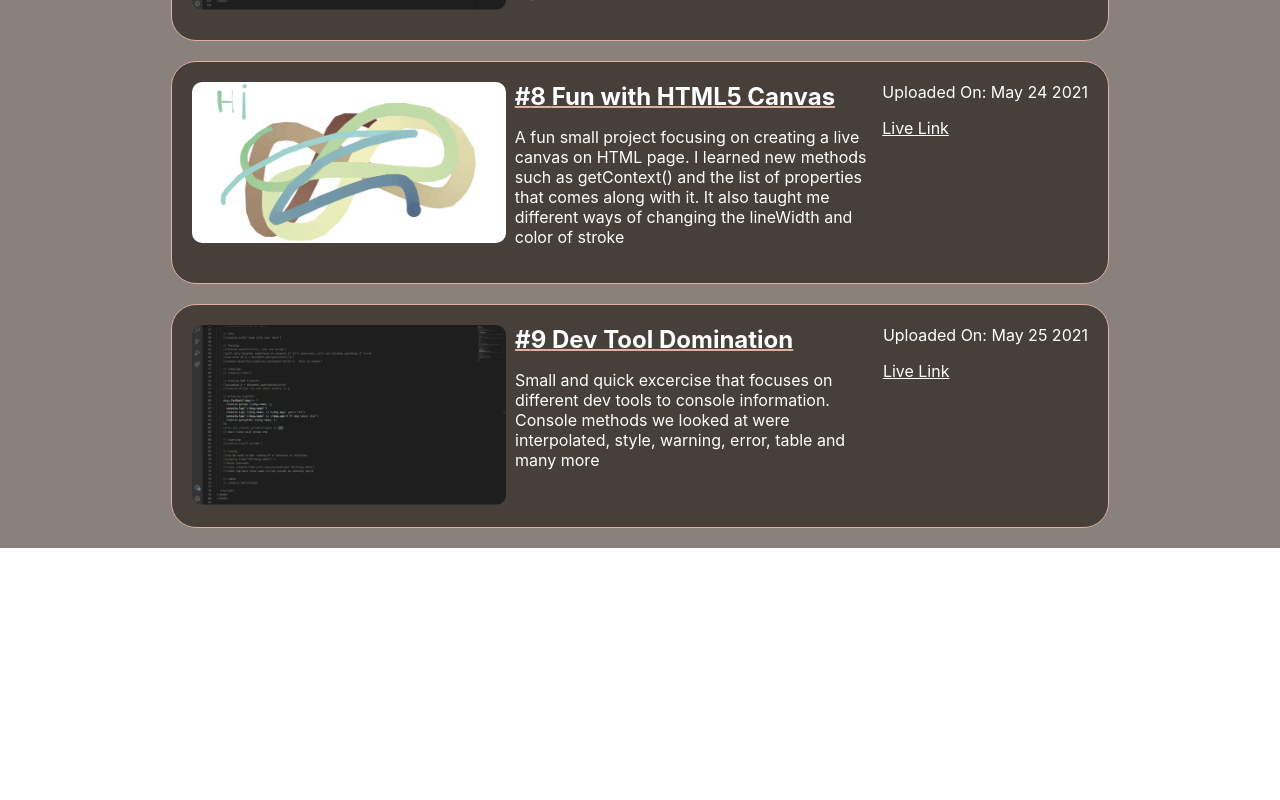
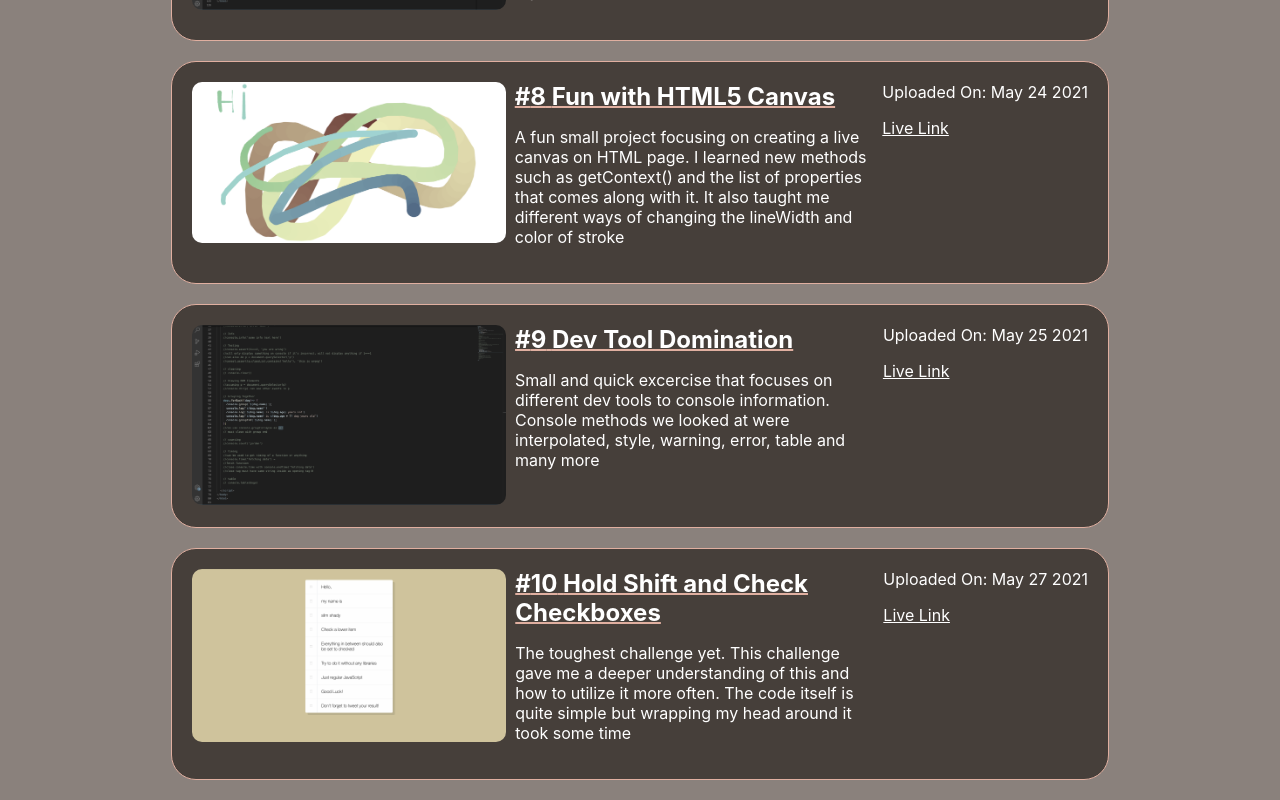
Before and after one commit to jordancmchan/progress-update, a React (Create React App) app: page / in a window 1280 px wide. Shown: the part 1920-2720 px from the top of the page. Before the commit the page ends 2468 px from the top, so only its background shows below. Built offline with nearby package versions, Linux system fonts and the light colour scheme.

Commit message:
added latest challenge

```diff
--- a/src/javascriptChallenge.js
+++ b/src/javascriptChallenge.js
@@ -6,6 +6,7 @@ import javascript05 from './assets/javascript05.png'
 import javascript06 from './assets/javascript06.png'
 import javascript08 from './assets/javascript08.png'
 import javascript09 from './assets/javascript09.png'
+import javascript10 from './assets/javascript10.png'
 
 
 const javascriptChallenges = [
@@ -18,6 +19,7 @@ const javascriptChallenges = [
     {image: javascript04 , title: 'Javascript Array Cardio Day 2', description: 'An informative lesson on some function not familiar to me. Functions include some(), every(), find(), findIndex(). I can definitely see the potential usage for some of the new learned functions', liveLink: 'https://lucid-hypatia-88eed5.netlify.app', key: '7', date: "May 23 2021" },
     {image: javascript08 , title: 'Fun with HTML5 Canvas', description: 'A fun small project focusing on creating a live canvas on HTML page. I learned new methods such as getContext() and the list of properties that comes along with it. It also taught me different ways of changing the lineWidth and color of stroke', liveLink: 'https://quizzical-brown-8d4980.netlify.app', key: '8', date: "May 24 2021" },
     {image: javascript09 , title: 'Dev Tool Domination', description: 'Small and quick excercise that focuses on different dev tools to console information. Console methods we looked at were interpolated, style, warning, error, table and many more', liveLink: 'https://thirsty-lewin-caca3f.netlify.app', key: '9', date: "May 25 2021" },
+    {image: javascript10 , title: 'Hold Shift and Check Checkboxes', description: 'The toughest challenge yet. This challenge gave me a deeper understanding of this and how to utilize it more often. The code itself is quite simple but wrapping my head around it took some time', liveLink: 'https://keen-bassi-b6cb0c.netlify.app', key: '10', date: "May 27 2021" },
 
 ];
 
```
Also changed, not shown: src/assets/javascript10.png (added).
